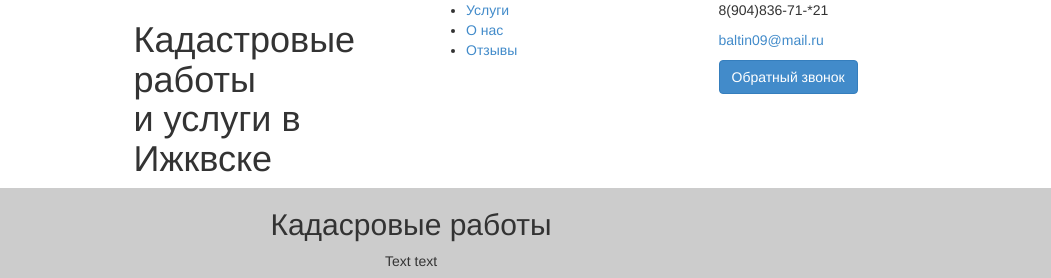
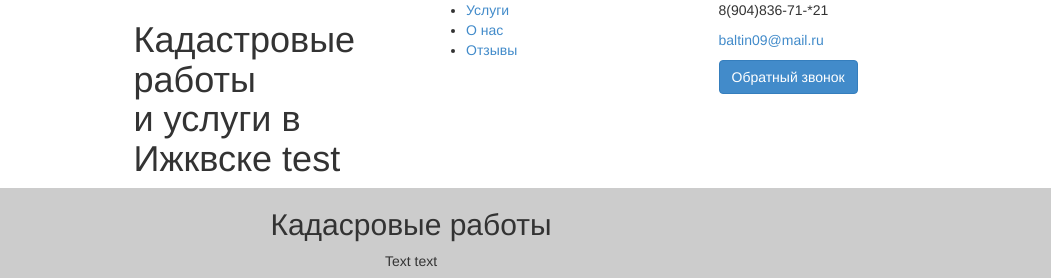
Before and after one commit to lentinB/Kadastr, a plain HTML site: page index.html in a window 1280 px wide. Shown: the top 278 px of the page, 229-1280 px from the left. Drawn offline with nearby package versions, Linux system fonts and the light colour scheme.

Commit message:
test1 №2

```diff
--- a/index.html
+++ b/index.html
@@ -22,7 +22,7 @@
                 </div>
             </div>
             <div class="col-lg-3 col-md-4">
-                <h1>Кадастровые работы<br>и услуги в Ижквске</h1>
+                <h1>Кадастровые работы<br>и услуги в Ижквске test</h1>
 
             </div>
             <div class="col-lg-3 col-md-4">
```
